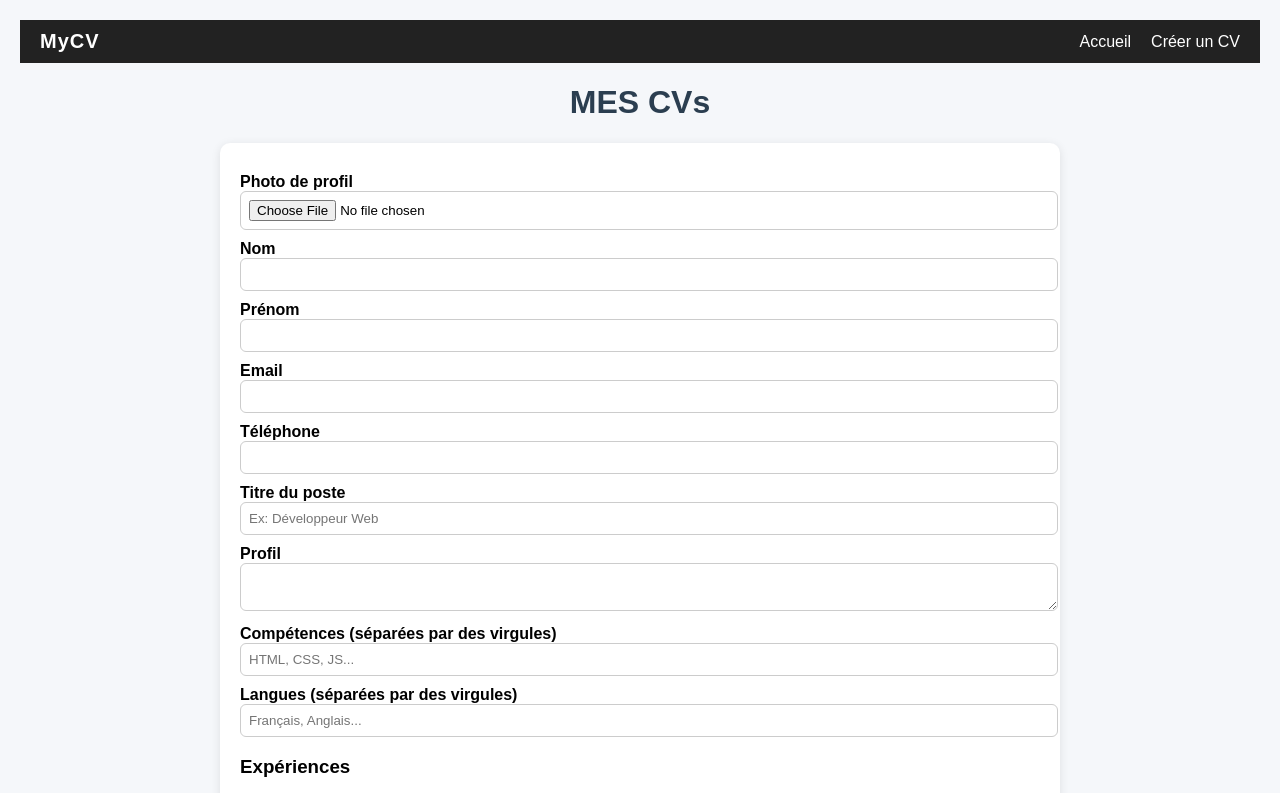
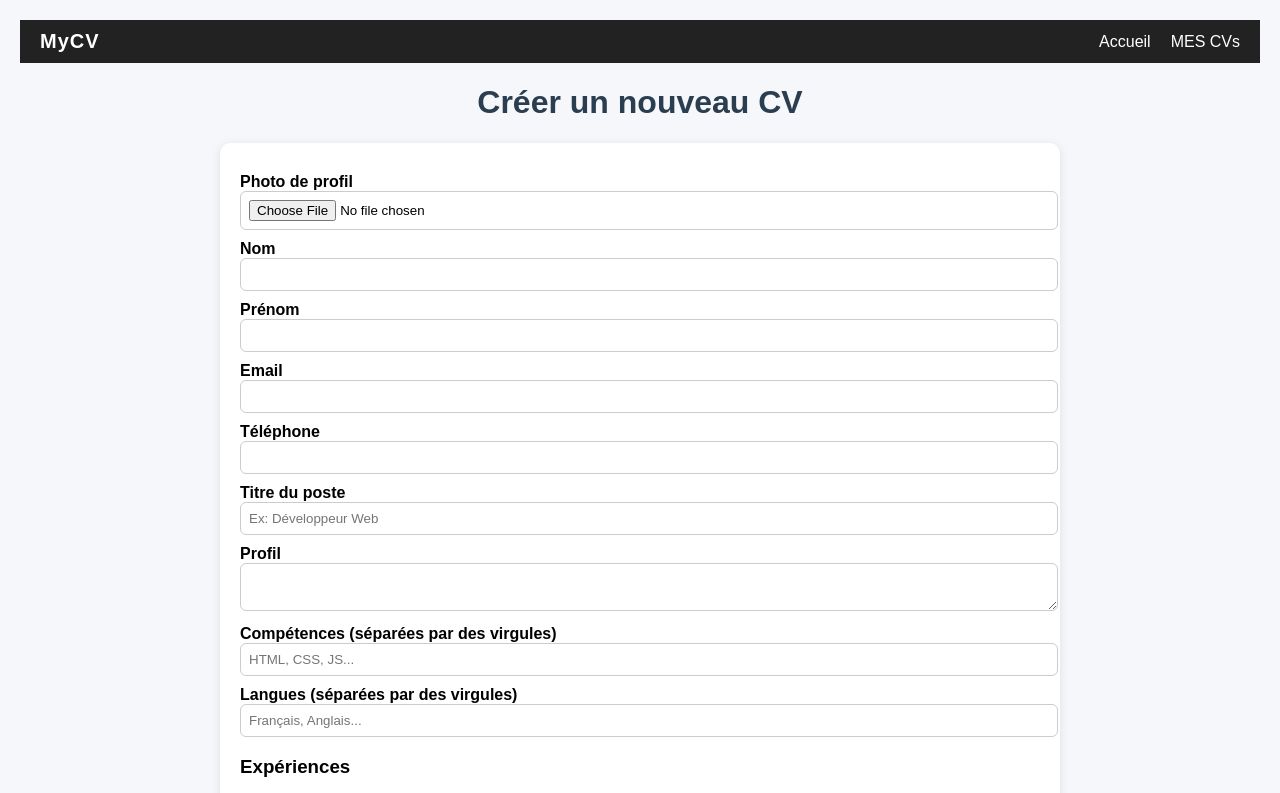
Before and after one commit to elongastarks/cv-generator, a plain HTML site: page create.html in a window 1280 px wide. Shown: the top 793 px of the page. Drawn offline with Linux system fonts and the light colour scheme; no server answers.

Commit message:
Update create.html

```diff
--- a/create.html
+++ b/create.html
@@ -115,10 +115,10 @@
   <div class="logo">MyCV</div>
   <ul class="nav-links">
     <li><a href="index.html">Accueil</a></li>
-    <li><a href="cv.html">Créer un CV</a></li>
+    <li><a href="cv.html">MES CVs</a></li>
   </ul>
   </nav>
-  <h1>MES CVs</h1>
+  <h1>Créer un nouveau CV</h1></h1>
   <form id="cvForm">
     <label>Photo de profil</label>
     <input type="file" id="photo" accept="image/*" />
```
